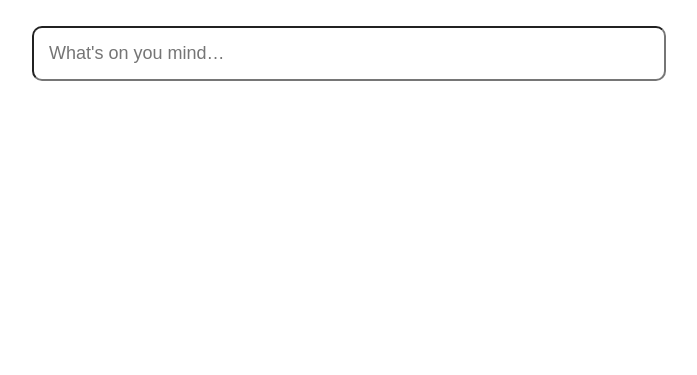
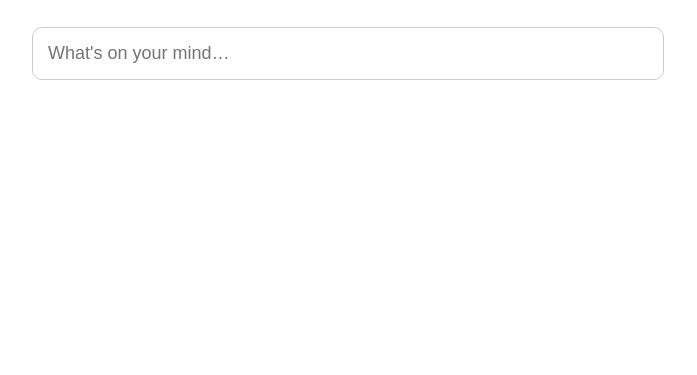
Before and after one commit to owenfun07/owen-ai.github.io, a website: page public/index.html in a window 1280 px wide. Shown: the part 425-800 px from the top of the page, without its empty margins (308-1005 px from the left). Drawn offline with Linux system fonts and the light colour scheme.

Commit message:
Fix styling issues in index.html

```diff
--- a/public/index.html
+++ b/public/index.html
@@ -5,7 +5,7 @@
   <style>
     body {
       font-family: Arial, sans-serif;
-      background: #fffff;
+      background: #ffffff;
       color: #000000;
       margin: 0;
       height: 100vh;
@@ -23,7 +23,7 @@
 
     h1 {
       font-size: 48px;
-      color: #00000;
+      color: #000000;
       margin-bottom: 10px;
     }
 
@@ -38,7 +38,7 @@
       padding: 15px;
       font-size: 18px;
       border-radius: 10px;
-      border: line;
+      border: 1px solid #ccc;
       outline: none;
     }
   </style>
@@ -49,7 +49,7 @@
     <p>Welcome to Owen.AI! Type anything to get started</p>
     <input
       id="startInput"
-      placeholder="What's on you mind…"
+      placeholder="What's on your mind…"
       onkeydown="handleStart(event)"
       autofocus
     />
```
